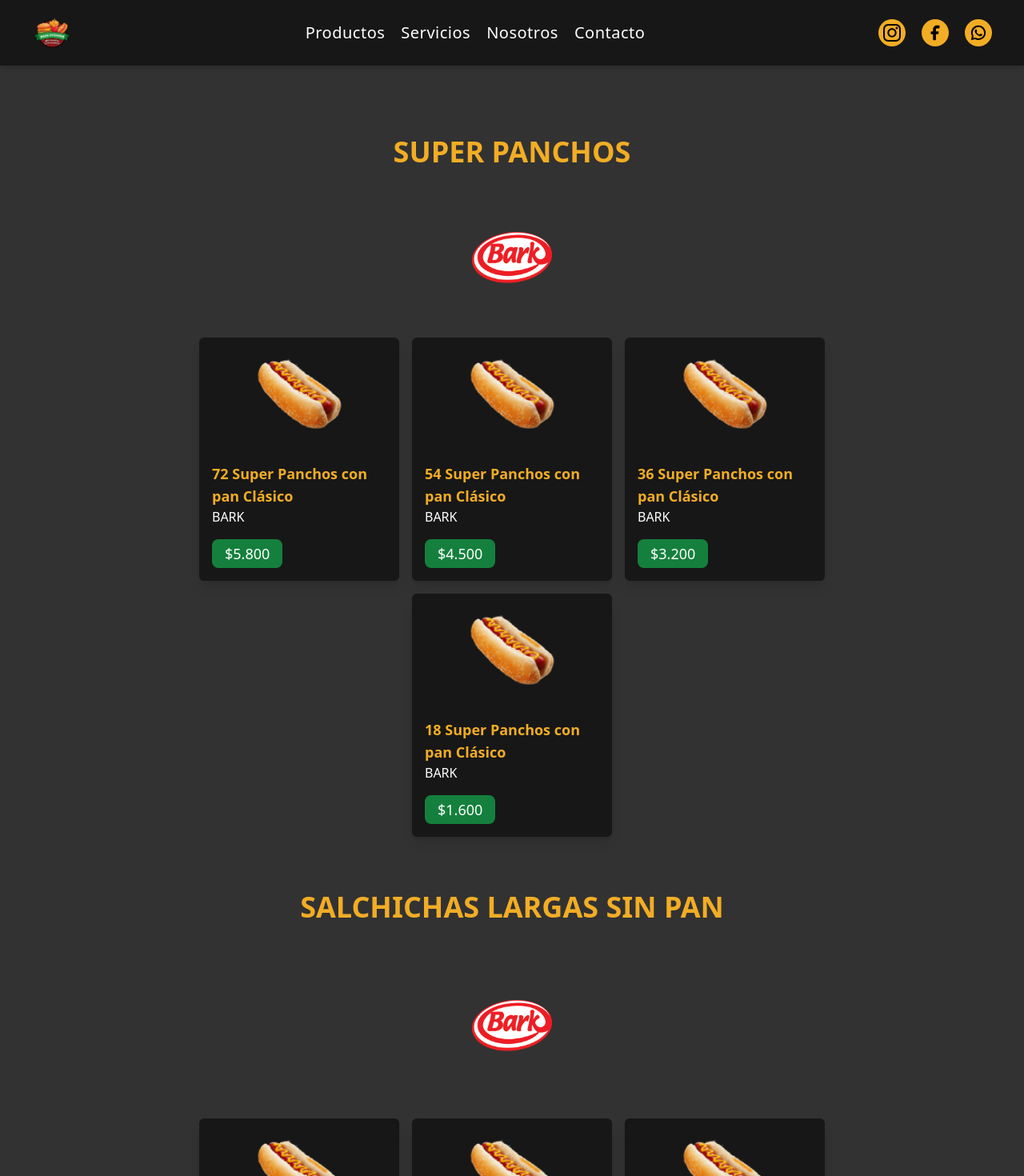
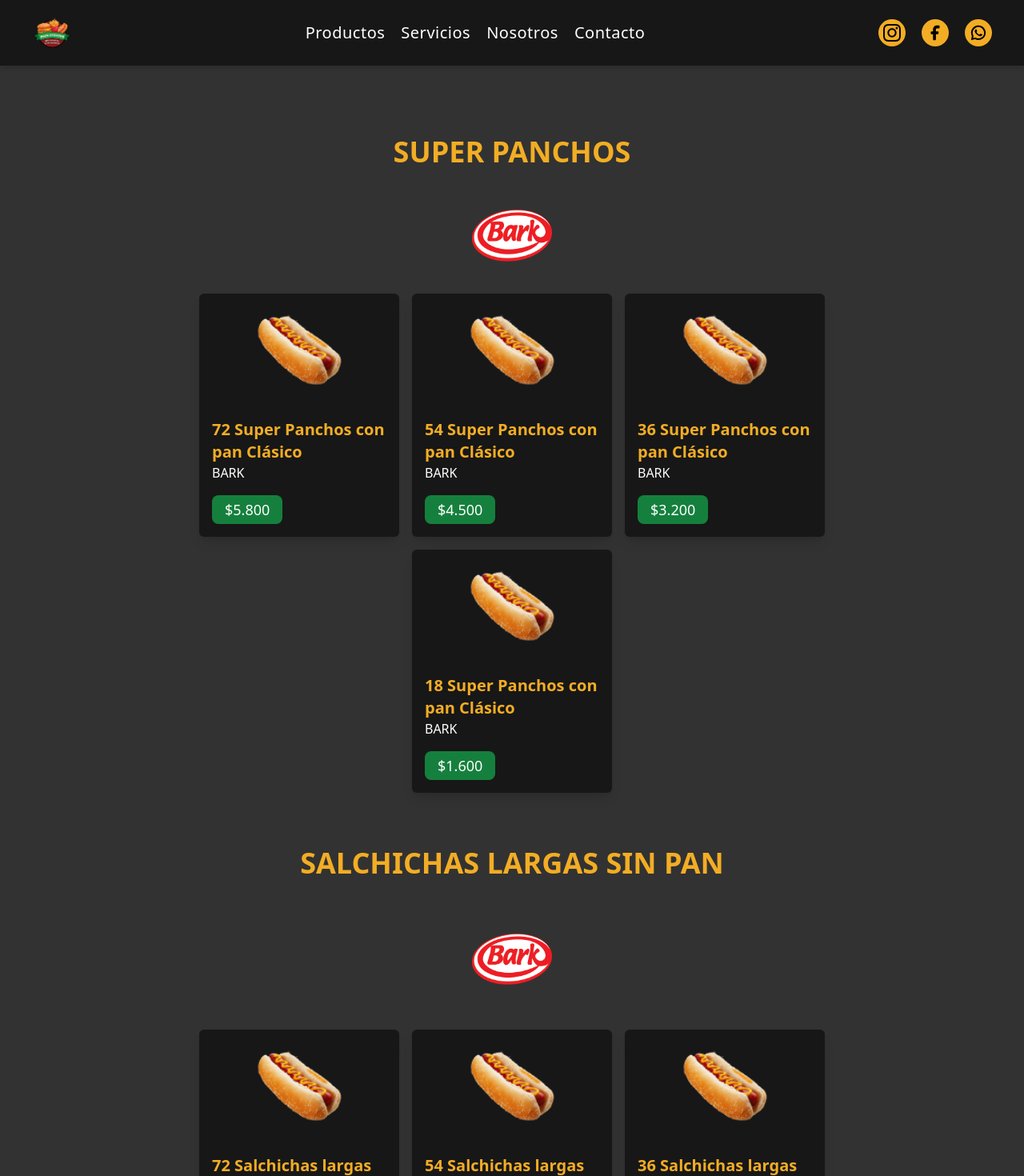
Before and after one commit to alex-traverso/PackEventos, a Next.js app: page /productos/panchos in a window 1280 px wide. Shown: the top 1470 px of the page at 80% size. Built offline with nearby package versions, Linux system fonts and the light colour scheme.

Commit message:
fix brand products styles

```diff
--- a/components/Product/index.js
+++ b/components/Product/index.js
@@ -16,13 +16,13 @@
           <Image
             src={src}
             alt={alt}
-            className='h-[100px] w-auto object-contain m-5'
+            className='h-[100px] w-[120px] object-contain m-5'
             width={width}
             height={height}
           />
         </div>
-        <div className='py-4 px-4 '>
-          <h3 className='text-lg font-semibold text-primary'>{title}</h3>
+        <div className='py-4 px-4'>
+          <h3 className='text-xl font-semibold text-primary'>{title}</h3>
           <p className='text-white'>{description}</p>
 
           <div className='px-4 py-1 mt-4 rounded-lg bg-green-700 w-max'>
--- a/components/ProductListTwoProducts/index.js
+++ b/components/ProductListTwoProducts/index.js
@@ -15,7 +15,10 @@
       <div className='bg-lightGrey w-full py-topBottom m:px-sectionSidesMobile lg:px-sectionSides'>
         {/* PRODUCTO COMPLETO, CON PAN POR EJEMPLO */}
         <Titles>{firstTitle}</Titles>
-        <div className='mb-10 w-full h-[120px] flex justify-center gap-10'>
+        <div
+          className='mb-10 w-full h-[120px] flex justify-center m:flex
+          m:flex-wrap m:h-max gap-10'
+        >
           {brands.map((brand, id) => (
             <Image
               key={id}
@@ -45,7 +48,10 @@
             <Titles>{secondTitle}</Titles>
           </div>
           {/* PRODUCTO SOLO, SIN PAN POR EJEMPLO */}
-          <div className='mb-10 w-full h-[120px] flex justify-center gap-10'>
+          <div
+            className='mb-10 w-full h-[120px] flex justify-center m:flex
+          m:flex-wrap m:h-max gap-10'
+          >
             {brands.map((brand, id) => (
               <Image
                 key={id}
```
Also changed, not shown: components/ProductListOneProduct/index.js (+5 -5 lines).
